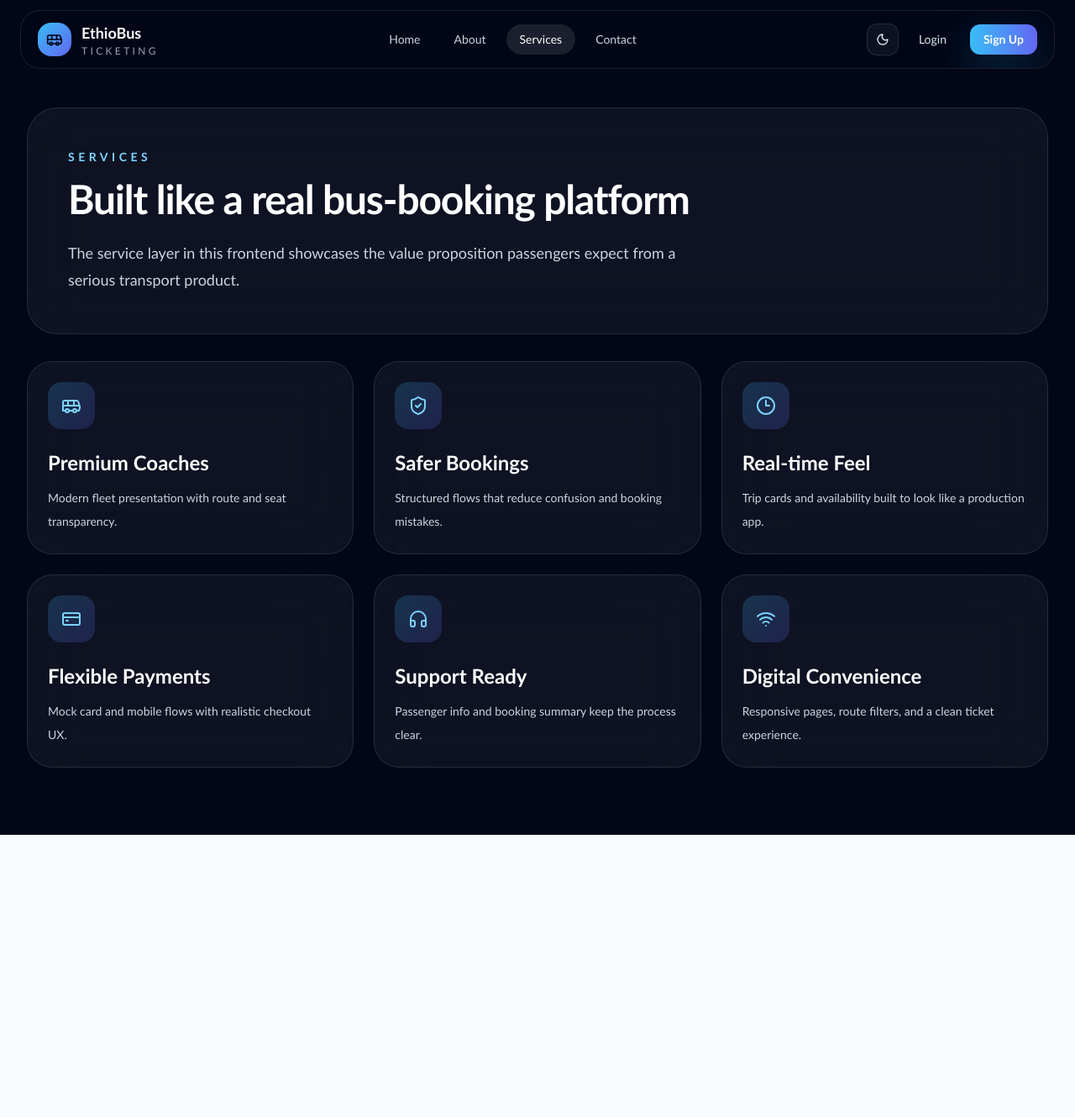
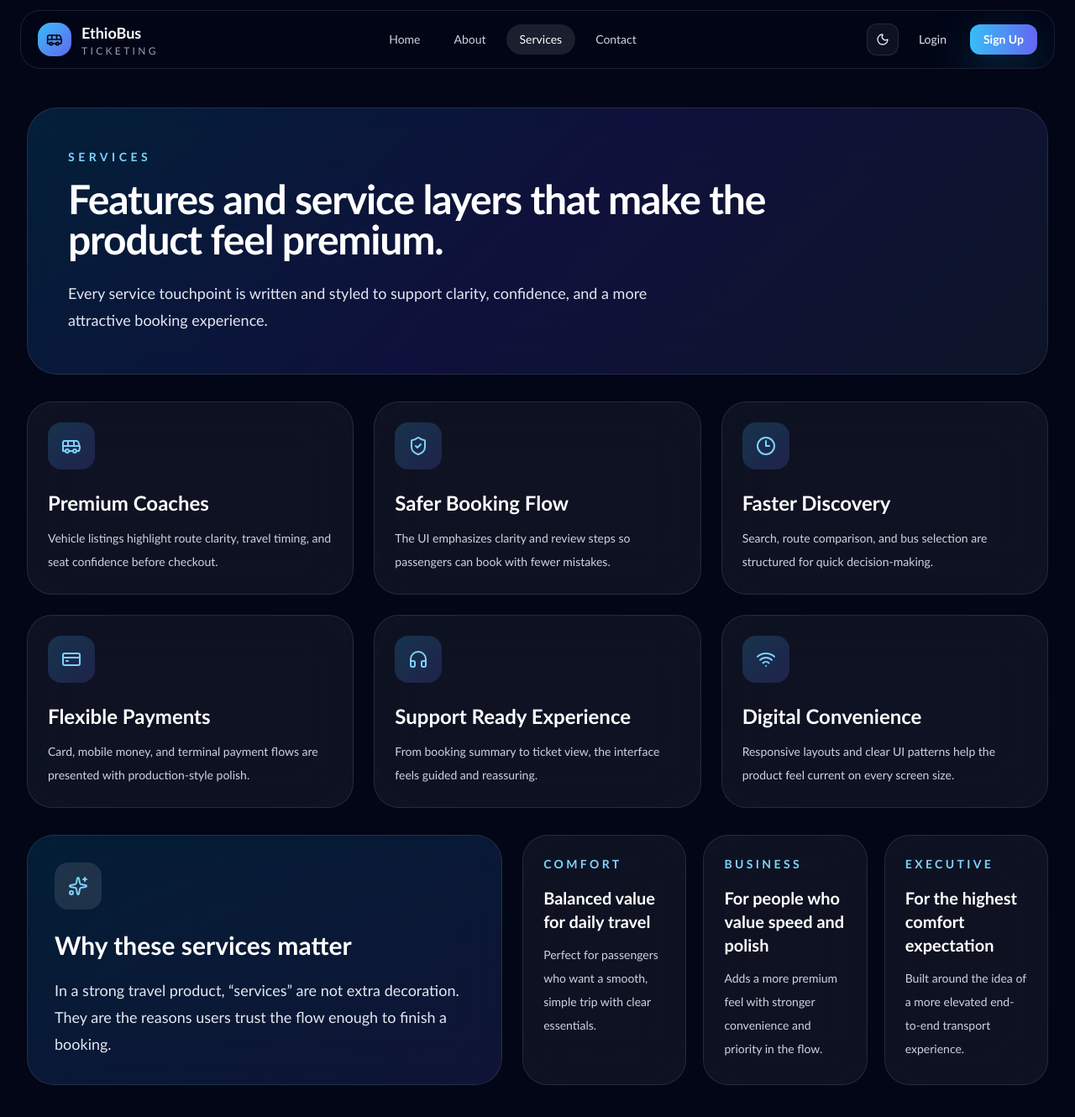
Before and after one commit to biruk2116/Bus-ticketing, a React (Vite) app in the folder frontend/: page /services in a window 1280 px wide. Shown: the top 1330 px of the page at 84% size. Before the commit the page ends 994 px from the top, so only its background shows below. Built offline with nearby package versions, Linux system fonts and the light colour scheme.

Commit message:
feat: polish support and admin pages

```diff
--- a/frontend/src/components/Services.jsx
+++ b/frontend/src/components/Services.jsx
@@ -1,30 +1,87 @@
 import React from 'react'
 import { motion } from 'framer-motion'
-import { Bus, Clock3, CreditCard, Headphones, ShieldCheck, Wifi } from 'lucide-react'
+import { Bus, Clock3, CreditCard, Headphones, ShieldCheck, Sparkles, Wifi } from 'lucide-react'
 
 const services = [
-  { icon: Bus, title: 'Premium Coaches', text: 'Modern fleet presentation with route and seat transparency.' },
-  { icon: ShieldCheck, title: 'Safer Bookings', text: 'Structured flows that reduce confusion and booking mistakes.' },
-  { icon: Clock3, title: 'Real-time Feel', text: 'Trip cards and availability built to look like a production app.' },
-  { icon: CreditCard, title: 'Flexible Payments', text: 'Mock card and mobile flows with realistic checkout UX.' },
-  { icon: Headphones, title: 'Support Ready', text: 'Passenger info and booking summary keep the process clear.' },
-  { icon: Wifi, title: 'Digital Convenience', text: 'Responsive pages, route filters, and a clean ticket experience.' },
+  {
+    icon: Bus,
+    title: 'Premium Coaches',
+    text: 'Vehicle listings highlight route clarity, travel timing, and seat confidence before checkout.',
+  },
+  {
+    icon: ShieldCheck,
+    title: 'Safer Booking Flow',
+    text: 'The UI emphasizes clarity and review steps so passengers can book with fewer mistakes.',
+  },
+  {
+    icon: Clock3,
+    title: 'Faster Discovery',
+    text: 'Search, route comparison, and bus selection are structured for quick decision-making.',
+  },
+  {
+    icon: CreditCard,
+    title: 'Flexible Payments',
+    text: 'Card, mobile money, and terminal payment flows are presented with production-style polish.',
+  },
+  {
+    icon: Headphones,
+    title: 'Support Ready Experience',
+    text: 'From booking summary to ticket view, the interface feels guided and reassuring.',
+  },
+  {
+    icon: Wifi,
+    title: 'Digital Convenience',
+    text: 'Responsive layouts and clear UI patterns help the product feel current on every screen size.',
+  },
+]
+
+const packages = [
+  {
+    name: 'Comfort',
+    subtitle: 'Balanced value for daily travel',
+    description: 'Perfect for passengers who want a smooth, simple trip with clear essentials.',
+  },
+  {
+    name: 'Business',
+    subtitle: 'For people who value speed and polish',
+    description: 'Adds a more premium feel with stronger convenience and priority in the flow.',
+  },
+  {
+    name: 'Executive',
+    subtitle: 'For the highest comfort expectation',
+    description: 'Built around the idea of a more elevated end-to-end transport experience.',
+  },
 ]
 
 const Services = () => (
   <div className="min-h-screen bg-slate-950 px-4 pb-20 pt-8 text-white sm:px-6 lg:px-8">
     <div className="mx-auto max-w-7xl">
-      <motion.section initial={{ opacity: 0, y: 24 }} animate={{ opacity: 1, y: 0 }} className="rounded-[36px] border border-white/10 bg-white/5 p-8 backdrop-blur-2xl sm:p-12">
+      <motion.section
+        initial={{ opacity: 0, y: 24 }}
+        animate={{ opacity: 1, y: 0 }}
+        className="overflow-hidden rounded-[36px] border border-white/10 bg-[linear-gradient(135deg,_rgba(14,165,233,0.16),_rgba(79,70,229,0.18),_rgba(15,23,42,0.88))] p-8 backdrop-blur-2xl sm:p-12"
+      >
         <p className="text-sm font-semibold uppercase tracking-[0.32em] text-sky-300">Services</p>
-        <h1 className="mt-4 text-5xl font-black tracking-tight text-white">Built like a real bus-booking platform</h1>
-        <p className="mt-6 max-w-3xl text-lg leading-8 text-slate-300">
-          The service layer in this frontend showcases the value proposition passengers expect from a serious transport product.
+        <h1 className="mt-4 max-w-4xl text-4xl font-black tracking-tight text-white sm:text-5xl">
+          Features and service layers that make the product feel premium.
+        </h1>
+        <p className="mt-6 max-w-3xl text-lg leading-8 text-slate-200">
+          Every service touchpoint is written and styled to support clarity, confidence, and a more
+          attractive booking experience.
         </p>
       </motion.section>
 
       <section className="mt-8 grid grid-cols-1 gap-6 md:grid-cols-2 xl:grid-cols-3">
         {services.map((service, index) => (
-          <motion.div key={service.title} initial={{ opacity: 0, y: 20 }} whileInView={{ opacity: 1, y: 0 }} transition={{ delay: index * 0.08 }} viewport={{ once: true }} whileHover={{ y: -8 }} className="rounded-[30px] border border-white/10 bg-white/5 p-6 backdrop-blur-2xl">
+          <motion.div
+            key={service.title}
+            initial={{ opacity: 0, y: 20 }}
+            whileInView={{ opacity: 1, y: 0 }}
+            transition={{ delay: index * 0.08 }}
+            viewport={{ once: true }}
+            whileHover={{ y: -8 }}
+            className="rounded-[30px] border border-white/10 bg-white/5 p-6 backdrop-blur-2xl"
+          >
             <div className="flex h-14 w-14 items-center justify-center rounded-2xl bg-gradient-to-br from-sky-400/20 to-indigo-500/20 text-sky-300">
               <service.icon className="h-6 w-6" />
             </div>
@@ -33,6 +90,41 @@ const Services = () => (
           </motion.div>
         ))}
       </section>
+
+      <section className="mt-8 grid grid-cols-1 gap-6 lg:grid-cols-[0.95fr_1.05fr]">
+        <motion.div
+          initial={{ opacity: 0, y: 24 }}
+          whileInView={{ opacity: 1, y: 0 }}
+          viewport={{ once: true }}
+          className="rounded-[32px] border border-white/10 bg-gradient-to-br from-sky-500/15 to-indigo-500/15 p-8 backdrop-blur-2xl"
+        >
+          <div className="flex h-14 w-14 items-center justify-center rounded-2xl bg-white/10 text-sky-300">
+            <Sparkles className="h-6 w-6" />
+          </div>
+          <h2 className="mt-6 text-3xl font-black text-white">Why these services matter</h2>
+          <p className="mt-5 text-lg leading-8 text-slate-200">
+            In a strong travel product, “services” are not extra decoration. They are the reasons users
+            trust the flow enough to finish a booking.
+          </p>
+        </motion.div>
+
+        <div className="grid grid-cols-1 gap-5 md:grid-cols-3">
+          {packages.map((pkg, index) => (
+            <motion.div
+              key={pkg.name}
+              initial={{ opacity: 0, y: 20 }}
+              whileInView={{ opacity: 1, y: 0 }}
+              transition={{ delay: index * 0.08 }}
+              viewport={{ once: true }}
+              className="rounded-[30px] border border-white/10 bg-white/5 p-6 backdrop-blur-2xl"
+            >
+              <p className="text-sm font-semibold uppercase tracking-[0.24em] text-sky-300">{pkg.name}</p>
+              <h3 className="mt-4 text-xl font-bold text-white">{pkg.subtitle}</h3>
+              <p className="mt-3 text-sm leading-7 text-slate-300">{pkg.description}</p>
+            </motion.div>
+          ))}
+        </div>
+      </section>
     </div>
   </div>
 )
```
Also changed, not shown: frontend/src/components/AboutUs.jsx (+71 -18 lines), frontend/src/components/AdminDashboard.jsx (+71 -10 lines), frontend/src/components/Contacts.jsx (+56 -24 lines), frontend/src/components/Payment.jsx (+53 -17 lines).
